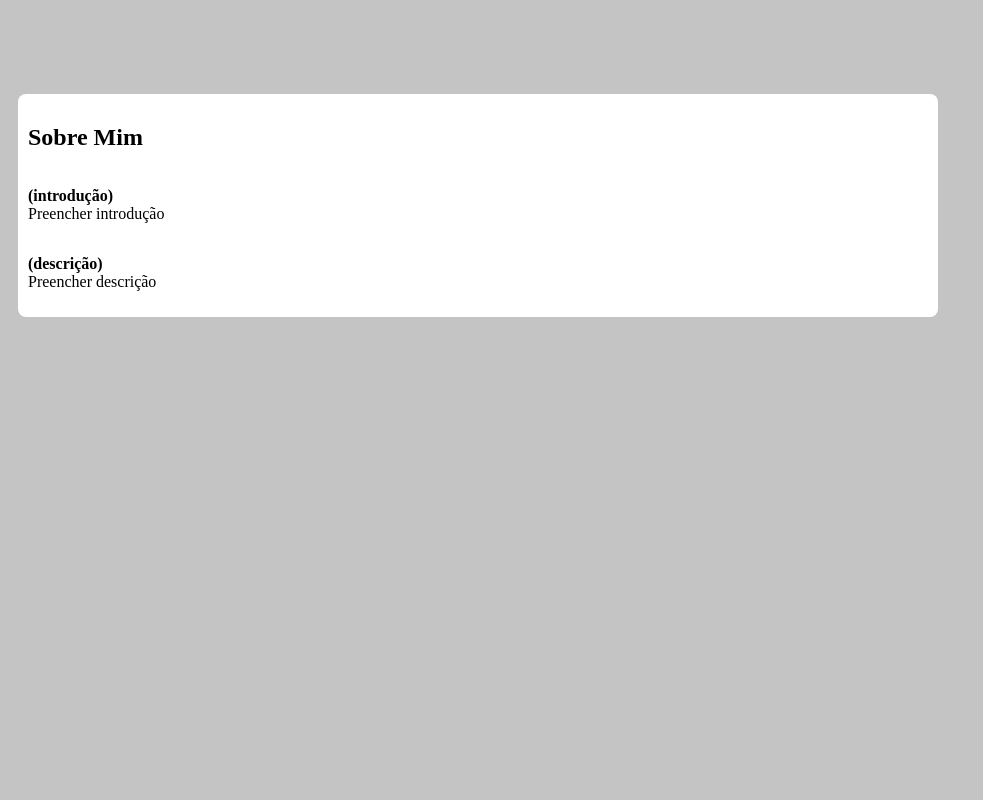
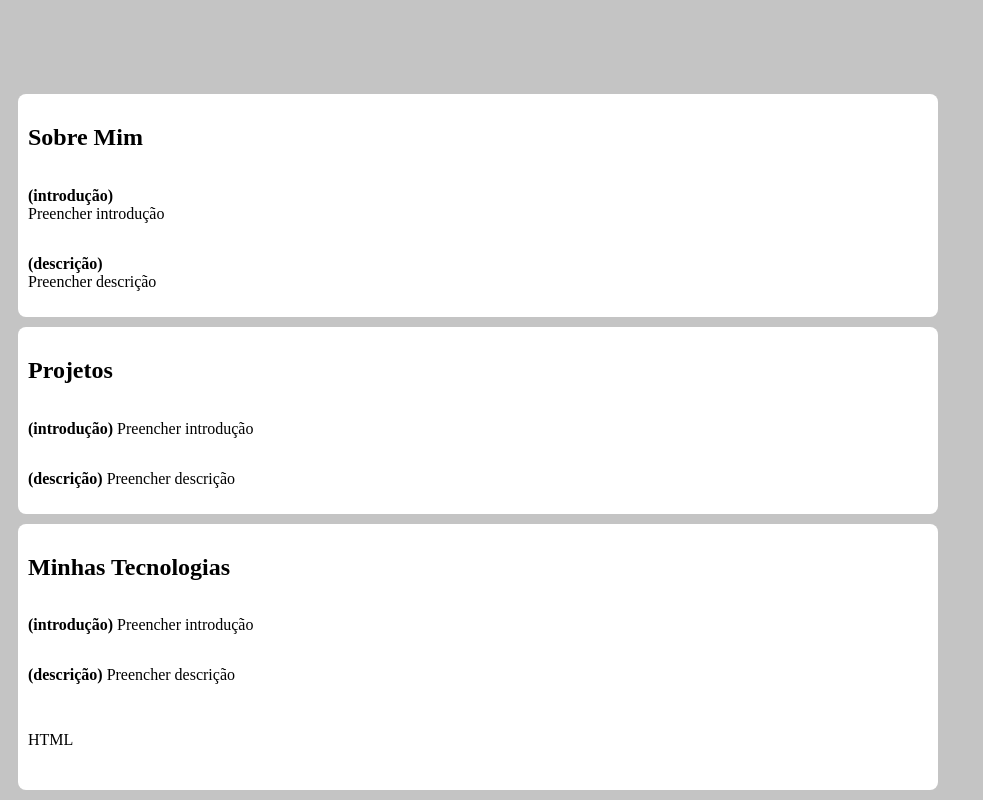
Before and after one commit to RandomGM/MyLandingPage, a plain HTML site: page src/index.html in a window 1280 px wide. Shown: the part 724-1524 px from the top of the page, without its empty margins (0-983 px from the left). Before the commit the page ends 1051 px from the top, so only its background shows below. Drawn offline with Linux system fonts and the light colour scheme; a web font is replaced by a local one.

Commit message:
update de casa

```diff
--- a/src/index.html
+++ b/src/index.html
@@ -68,6 +68,28 @@
             margin: 10px;
         }
 
+        .content-section2{
+            display: flex;
+            flex-direction: column;
+            justify-content: center;
+            background-color: white;
+            border-radius: 8px;
+            max-width: 900px;
+            padding: 10px 10px;
+            margin: 10px;
+        }
+
+        .content-section3{
+            display: flex;
+            flex-direction: column;
+            justify-content: center;
+            background-color: white;
+            border-radius: 8px;
+            max-width: 900px;
+            padding: 10px 10px;
+            margin: 10px;
+        }
+
         .content-section p {
             display: flex;
             flex-direction: column;
@@ -80,6 +102,17 @@
             display: flex;
             flex-direction: column;
             justify-content: center;
+
+
+        }
+
+        .tech-icon {
+            width:80px;
+            height:80px;
+            display:flex;
+            flex-direction:column;
+            justify-content:center;
+            border-radius:50%;
 
 
         }
@@ -101,11 +134,6 @@
         </header>
 
 
-
-
-
-
-
     <section class="content-section" id="sobre mim">
 
         <h2>Sobre Mim</h2>
@@ -120,5 +148,37 @@
         </p>
 
     </section>
+
+    <section class="content-section2" id="projetos">
+
+        <h2>Projetos</h2>
+
+        <p>
+            <strong>(introdução)</strong> Preencher introdução
+        </p>
+
+
+        <p>
+            <strong>(descrição)</strong> Preencher descrição
+        </p>
+
+    </section>
+
+    <section class="content-section3" id="tecnologias">
+
+        <h2>Minhas Tecnologias</h2>
+
+        <p>
+            <strong>(introdução)</strong> Preencher introdução
+        </p>
+
+
+        <p>
+            <strong>(descrição)</strong> Preencher descrição
+        </p>
+
+        <div class="tech-icon">HTML</div>
+
+    </section>
 </body>
 </html>
```
